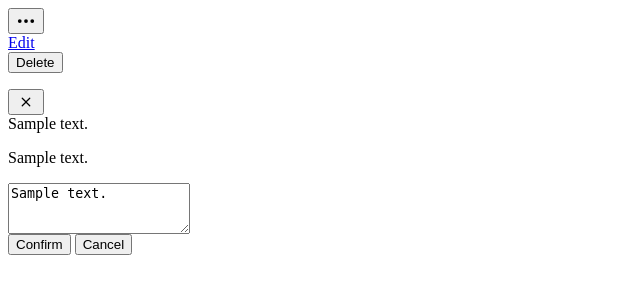
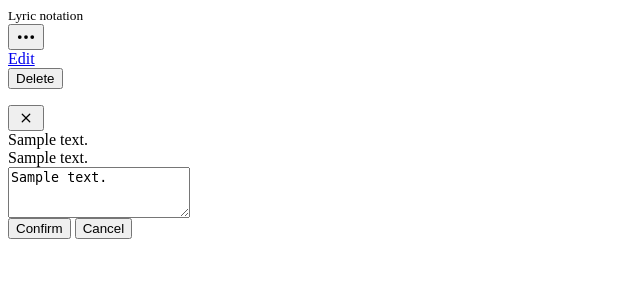
Before and after one commit to itshuien/lyrics-notation, a Django app: template lyrics/templates/lyrics/lyric_notation_card.html in a window 1280 px wide. Shown: the top 300 px of the page, without its empty margins (0-640 px from the left). Run offline with Django 3.2, Linux system fonts and the light colour scheme; the template is opened without the code that fills it: values that come from a table or form of the project are taken from there, others are empty; tables that the repository leaves empty hold one stand-in row (values such as "Sample post").

Commit message:
Modify notation card design

```diff
--- a/lyrics/templates/lyrics/forms/lyric_notation_form.html
+++ b/lyrics/templates/lyrics/forms/lyric_notation_form.html
@@ -9,18 +9,18 @@
 
     <textarea class="form-control d-none" id="selected_text" name="selected_text" rows="3" readonly required></textarea>
 
-    <div class="form-group">
+    <div class="form-group mb-0">
       <textarea class="form-control" id="content" name="content" rows="3" placeholder="Content" required></textarea>
     </div>
 
-    <button type="submit" class="btn btn-success">Add</button>
+    <button type="submit" class="btn btn-primary">Add</button>
     <button type="button" class="btn btn-secondary btn-cancel">Cancel</button>
   </form>
 {% else %}
-  <form class="lyric-notation-form mt-3 d-none" action="{% url 'lyrics:update_lyric_notation' lyric_notation.id %}" data-form-mode="edit" method="post">
+  <form class="lyric-notation-form d-none" action="{% url 'lyrics:update_lyric_notation' lyric_notation.id %}" data-form-mode="edit" method="post">
     {% csrf_token %}
 
-    <div class="form-group">
+    <div class="form-group mb-0">
       <textarea name="content" class="form-control" rows="3" required>{{ lyric_notation.content }}</textarea>
     </div>
 
--- a/lyrics/templates/lyrics/lyric_notation_card.html
+++ b/lyrics/templates/lyrics/lyric_notation_card.html
@@ -1,6 +1,8 @@
 <div class="card lyric-notation-card d-none" data-notation-id="{{ lyric_notation.id }}">
   <div class="card-body">
-    <div class="d-flex justify-content-end mb-1">
+    <div class="d-flex justify-content-between mb-2">
+      <small class="align-self-center text-secondary">Lyric notation</small>
+      <div>
         {% if lyric_notation %}
           <button class="btn p-0 mr-1" id="dropdownMenuButton" data-toggle="dropdown" aria-haspopup="true" aria-expanded="false">
             <svg width="1.5em" height="1.5em" viewBox="0 0 16 16" class="bi bi-three-dots" fill="currentColor" xmlns="http://www.w3.org/2000/svg">
@@ -20,9 +22,12 @@
           </svg>
         </button>
       </div>
+    </div>
 
     <div class="selected-text">{{ lyric_notation.selected_text }}</div>
-    <p class="card-text content">{{ lyric_notation.content }}</p>
+    {% if lyric_notation %}
+      <div class="card-text content">{{ lyric_notation.content }}</div>
+    {% endif %}
 
     {% if lyric_notation %}
       {% include "lyrics/forms/lyric_notation_form.html" with mode="edit" %}
```
Also changed, not shown: lyrics/static/lyrics/styles/main.scss (+25 -3 lines), lyrics/templates/lyrics/forms/phonetic_notation_form.html (+5 -5 lines), lyrics/templates/lyrics/phonetic_notation_card.html (+5 -2 lines). Lines whose indentation alone changed are shown as unchanged.
